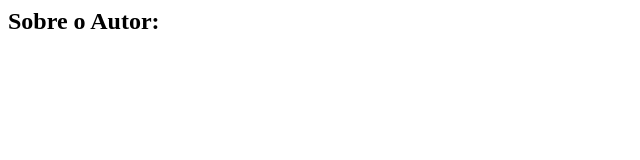
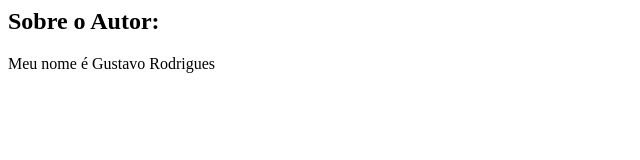
Before and after one commit to Gustavo1471/site, a plain HTML site: page Autor.html in a window 1280 px wide. Shown: the whole page, without its empty margins (0-640 px from the left). Drawn offline with Linux system fonts and the light colour scheme.

Commit message:
c4 - Inserindo parágrafo na página autor

```diff
--- a/Autor.html
+++ b/Autor.html
@@ -1,5 +1,9 @@
 <html>
     <body>
         <h2>Sobre o Autor: </h2>
+
+        <p>
+            Meu nome é Gustavo Rodrigues
+        </p>
     </body>
 </html>
```
